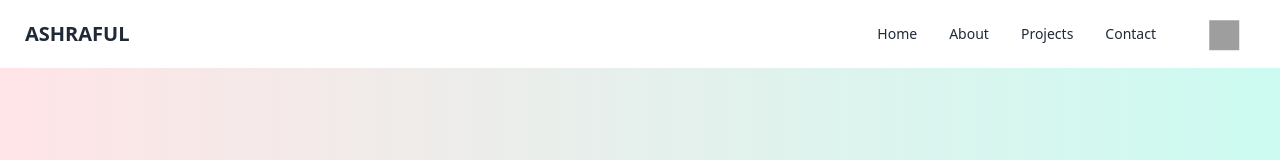
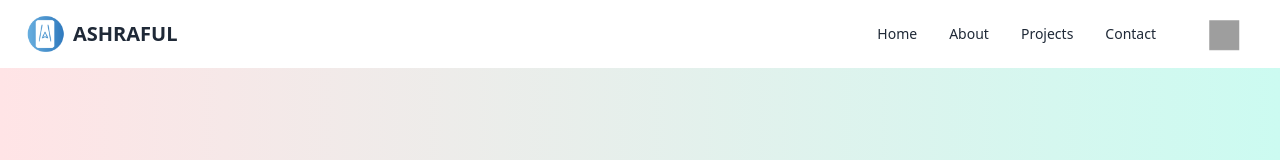
Before and after one commit to ashraf56/Ashraful, a React (Vite) app: page / in a window 1280 px wide. Shown: the top 160 px of the page. Built offline with nearby package versions, Linux system fonts and the light colour scheme; grey boxes are pictures that could not be loaded.

Commit message:
icon added

```diff
--- a/index.html
+++ b/index.html
@@ -2,7 +2,7 @@
 <html lang="en">
   <head>
     <meta charset="UTF-8" />
-    <link rel="icon" type="image/svg+xml" href="/vite.svg" />
+    <link rel="icon" type="image/svg+xml" href="/src/assets/phone_7048300.png" />
     <meta name="viewport" content="width=device-width, initial-scale=1.0" />
     <title>Ashraful</title>
   </head>
--- a/src/Navbar.jsx
+++ b/src/Navbar.jsx
@@ -43,7 +43,7 @@ useEffect(() => {
       </li>
       </ul>
     </div>
-    <a className="btn btn-ghost normal-case text-xl">ASHRAFUL</a>
+    <a className="btn btn-ghost normal-case text-xl"> <img src="../src/assets/phone_7048300.png" className='w-10' /> ASHRAFUL</a>
   </div>
   <div className="navbar-end hidden lg:flex">
     <ul className="menu menu-horizontal px-1">
```
Also changed, not shown: public/data.json (+12 -0 lines), src/assets/phone_7048300.png (added).
